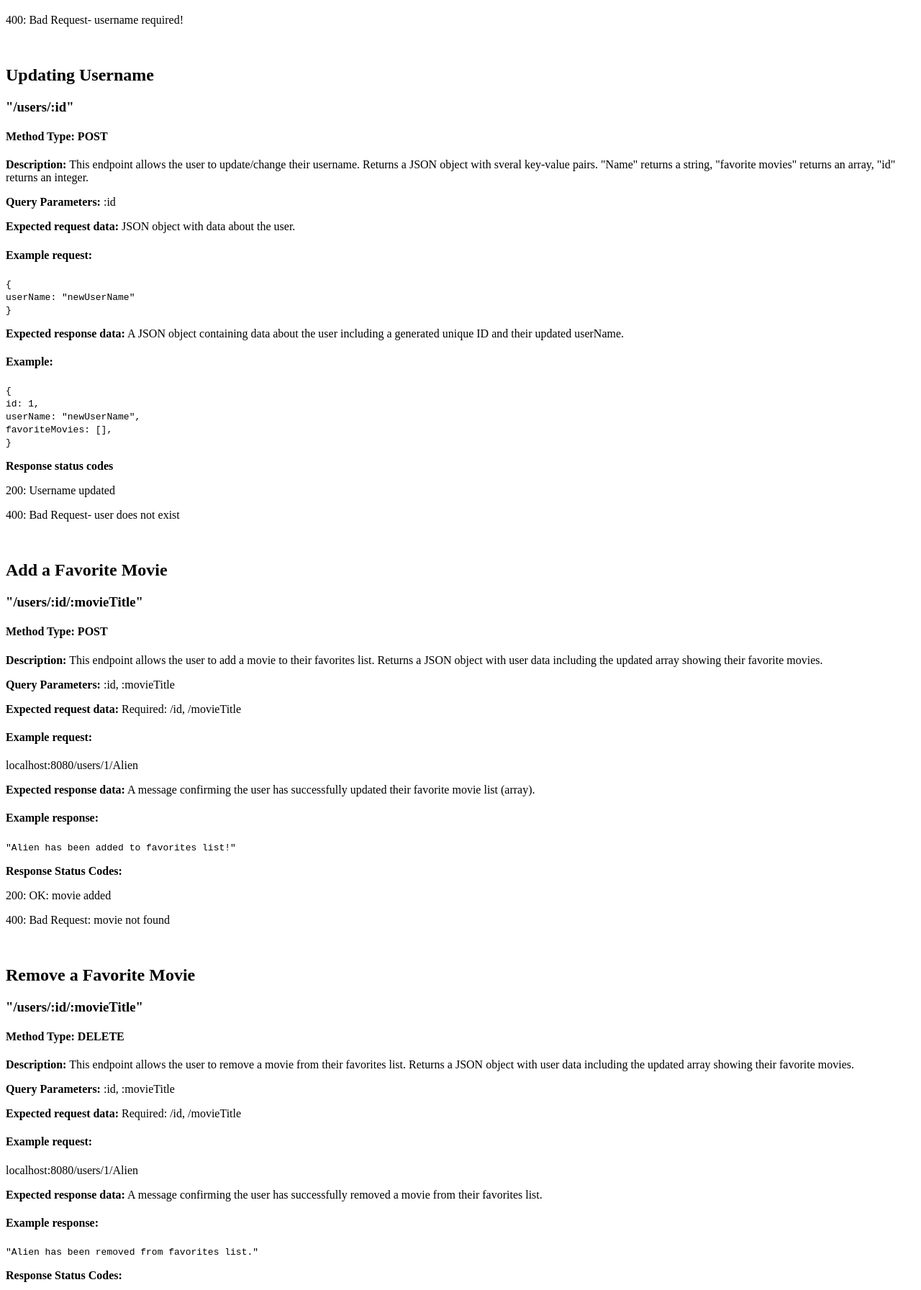
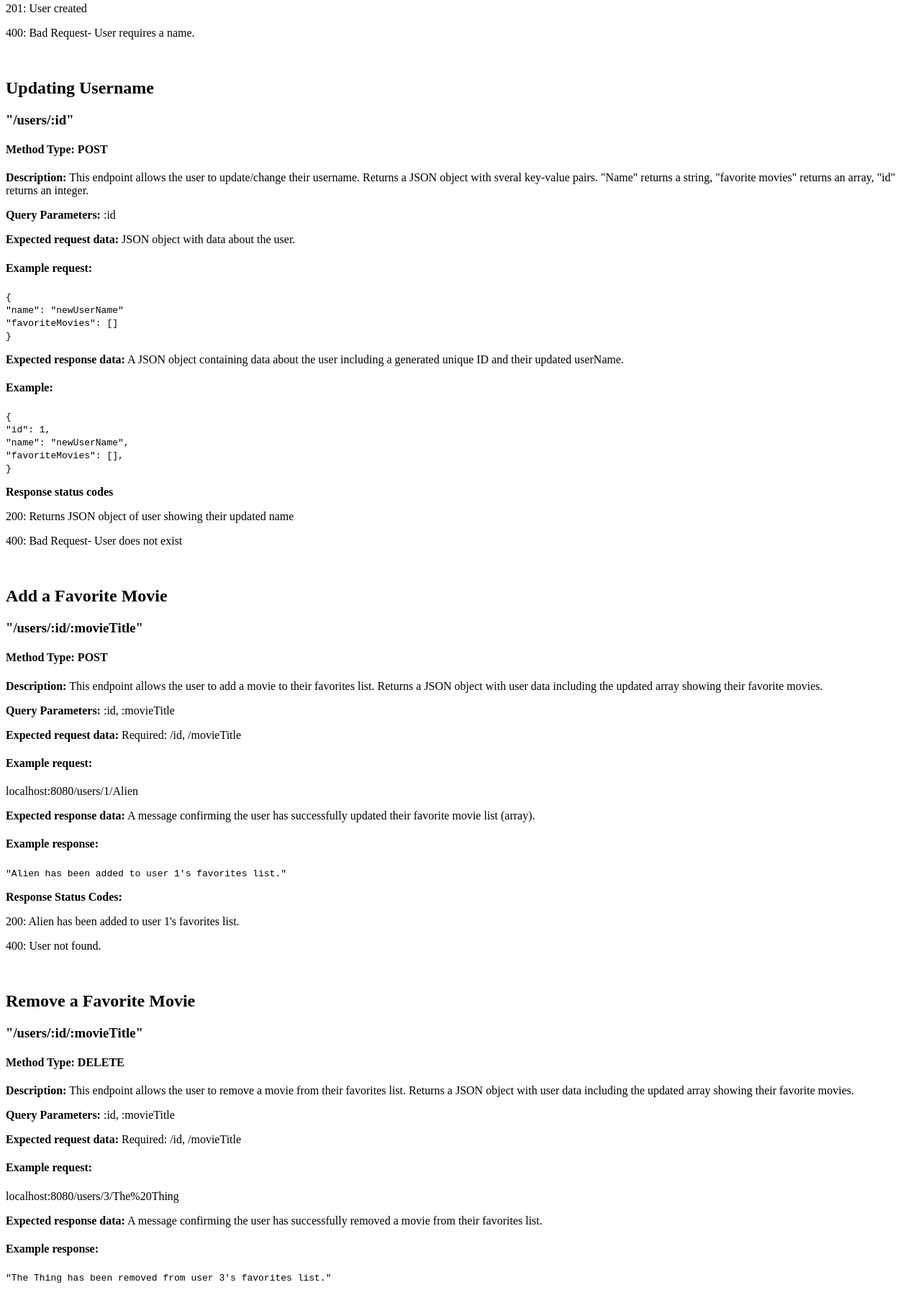
Before and after one commit to MikeMurrey/movie_api, a website: page public/documentation.html in a window 1280 px wide. Shown: the part 2941-4734 px from the top of the page at 72% size. Drawn offline with Linux system fonts and the light colour scheme.

Commit message:
Update documentation.html

```diff
--- a/public/documentation.html
+++ b/public/documentation.html
@@ -104,8 +104,7 @@
       <code class="code">
         {<br />
           Name: "Brad Bird", <br />
-          Bio: "placeholder text", <br />
-          Birth/Death Year: "placeholder dates" <br />
+          Bio: "Phillip Bradley \"Brad\" Bird was born on September 24, 1957 in Kalispell, Montana. He is an American director, screenwriter, animator, producer and occasional voice actor, known for both animated and live-action films.", <br />
         }
       </code>
     </div>
@@ -123,7 +122,8 @@
       <h4>Example request:</h4>
       <code class="code">
         {<br />
-          userName: "Darmok",<br />
+          "name": "Darmok",<br />
+          "favoriteMovies": []<br />
         }
       </code>
       <p><strong>Expected response data:</strong> A JSON object containing data about the user including a generated unique ID.</p>
@@ -137,7 +137,7 @@
       </code>
       <p><strong>Response status codes:</strong></p>
       <p>201: User created</p>
-      <p>400: Bad Request- username required!</p>
+      <p>400: Bad Request- User requires a name.</p>
     </div>
     <br />
 
@@ -153,21 +153,22 @@
       <h4>Example request:</h4>
       <code class="code">
         {<br />
-          userName: "newUserName"<br />
+          "name": "newUserName"<br />
+          "favoriteMovies": []<br />
         }
       </code>
       <p><strong>Expected response data:</strong> A JSON object containing data about the user including a generated unique ID and their updated userName.</p>
       <h4>Example:</h4>
       <code class="code">
         {<br />
-        id: 1,<br />
-        userName: "newUserName",<br />
-        favoriteMovies: [],<br />
+        "id": 1,<br />
+        "name": "newUserName",<br />
+        "favoriteMovies": [],<br />
         }
       </code>
       <P><strong>Response status codes</strong></P>
-      <p>200: Username updated</p>
-      <p>400: Bad Request- user does not exist</p>
+      <p>200: Returns JSON object of user showing their updated name</p>
+      <p>400: Bad Request- User does not exist</p>
     </div>
     <br />
 
@@ -184,10 +185,10 @@
       <p>localhost:8080/users/1/Alien</p>
       <p><strong>Expected response data:</strong> A message confirming the user has successfully updated their favorite movie list (array).</p>
       <h4>Example response:</h4>
-      <code class="code"> "Alien has been added to favorites list!" </code>
+      <code class="code"> "Alien has been added to user 1's favorites list." </code>
       <p><strong>Response Status Codes:</strong></p>
-      <p>200: OK: movie added</p>
-      <p>400: Bad Request: movie not found</p>
+      <p>200: Alien has been added to user 1's favorites list.</p>
+      <p>400: User not found.</p>
     </div>
     <br />
 
@@ -201,13 +202,13 @@
       <p><strong>Query Parameters:</strong> :id, :movieTitle</p>
       <p><strong>Expected request data:</strong> Required: /id, /movieTitle</p>
       <h4>Example request:</h4>
-      <p>localhost:8080/users/1/Alien</p>
+      <p>localhost:8080/users/3/The%20Thing</p>
       <p><strong>Expected response data:</strong> A message confirming the user has successfully removed a movie from their favorites list.</p>
       <h4>Example response:</h4>
-      <code class="code"> "Alien has been removed from favorites list." </code>
+      <code class="code"> "The Thing has been removed from user 3's favorites list." </code>
       <p><strong>Response Status Codes:</strong></p>
-      <p>200: OK: Movie removed</p>
-      <p>400: Bad Request: Movie not on favorites list</p>
+      <p>200: The Thing has been removed from user 3's favorites list.</p>
+      <p>400: User not found.</p>
     </div>
     <br />
 
@@ -224,10 +225,10 @@
       <p>localhost:8080/users/1</p>
       <p><strong>Expected response data:</strong> A message confirming the user has deleted their account.</p>
       <h4>Example response:</h4>
-      <code class="code"> "User {1} has been deleted." </code>
+      <code class="code"> "User 1 has been deleted." </code>
       <p><strong>Response Status Codes:</strong></p>
-      <p>200: OK- User has been deleted</p>
-      <p>400: Bad Request- User not found</p>
+      <p>200: User 1 has been deleted.</p>
+      <p>400: User not found.</p>
     </div>
 
   </div>
```
